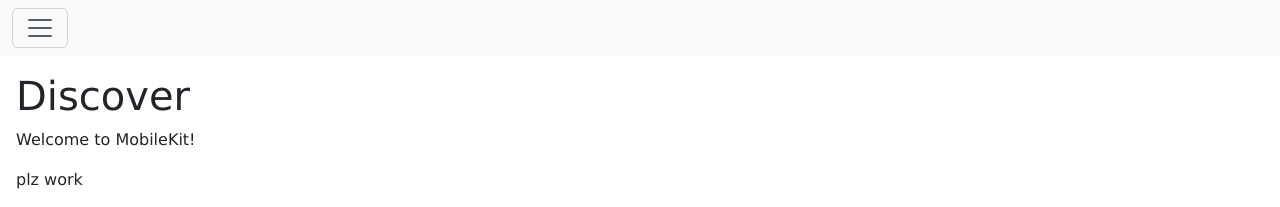
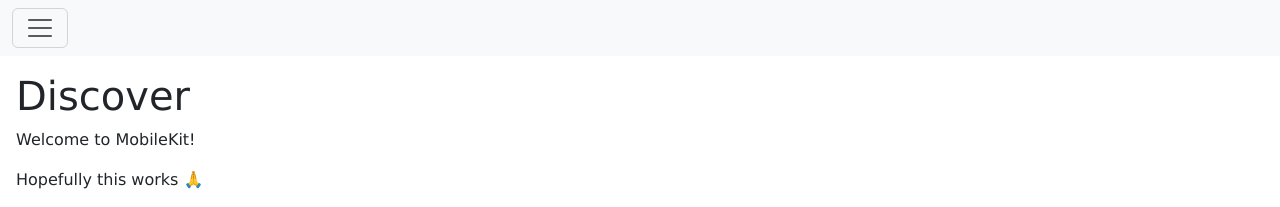
Before and after one commit to DPS800/intr2002-bonus-w7, a plain HTML site: page index.html in a window 1280 px wide. Shown: the top 207 px of the page. Drawn offline with nearby package versions, Linux system fonts and the light colour scheme.

Commit message:
Hopefully this works 🙏

```diff
--- a/index.html
+++ b/index.html
@@ -63,7 +63,7 @@
         <div id="title" class="p-3 pb-0">
             <h1>Discover</h1>
             <p>Welcome to MobileKit!</p>
-            <p>plz work</p>
+            <p>Hopefully this works 🙏</p>
         </div>
 
         <div class="p-3 pt-0">
```
